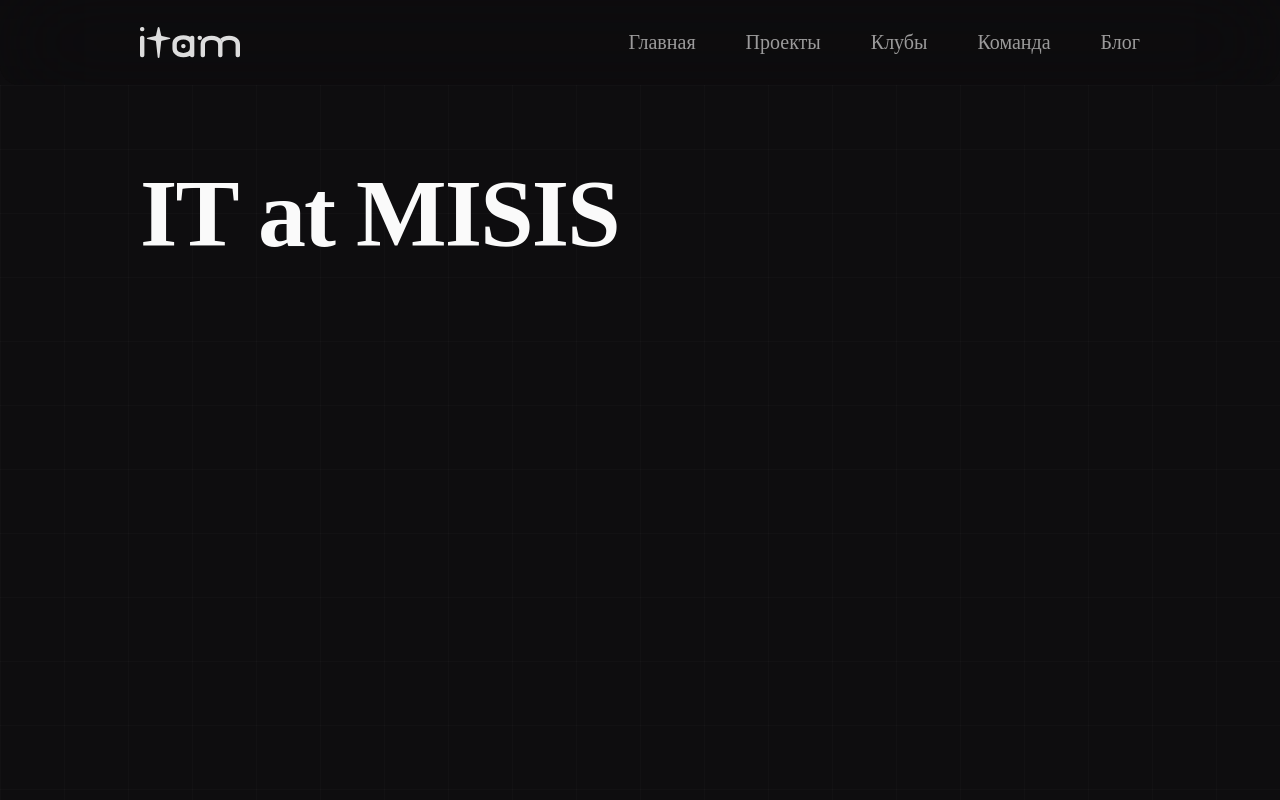
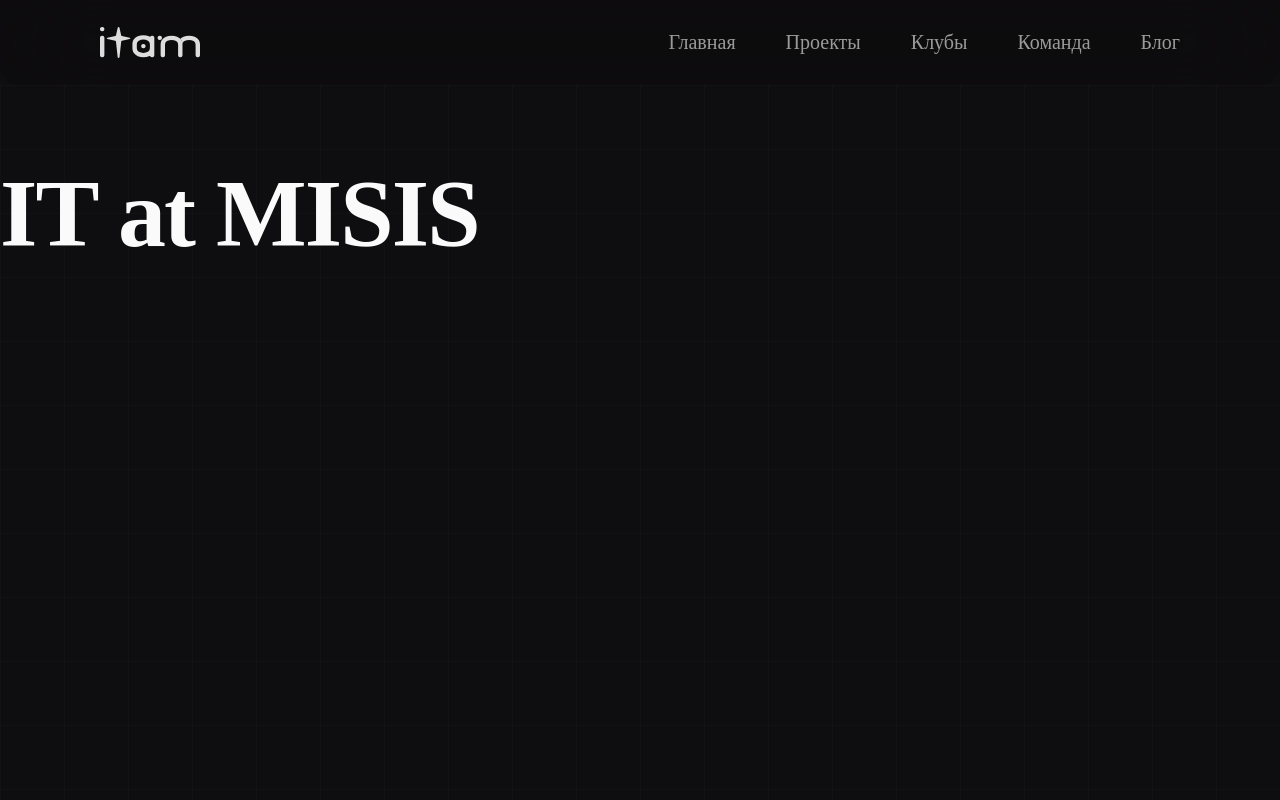
Before and after one commit to DutkinTE/itam_landing, a React (Vite) app: page / in a window 1280 px wide. Shown: the top 800 px of the page. Built offline with nearby package versions, Linux system fonts and the light colour scheme.

Commit message:
fix width

```diff
--- a/src/index.css
+++ b/src/index.css
@@ -27,7 +27,7 @@
 }
 
 .container {
-  max-width: 1000px;
+  max-width: 1520px;
   margin: 0 auto;
   padding-inline: 100px;
 }
```
